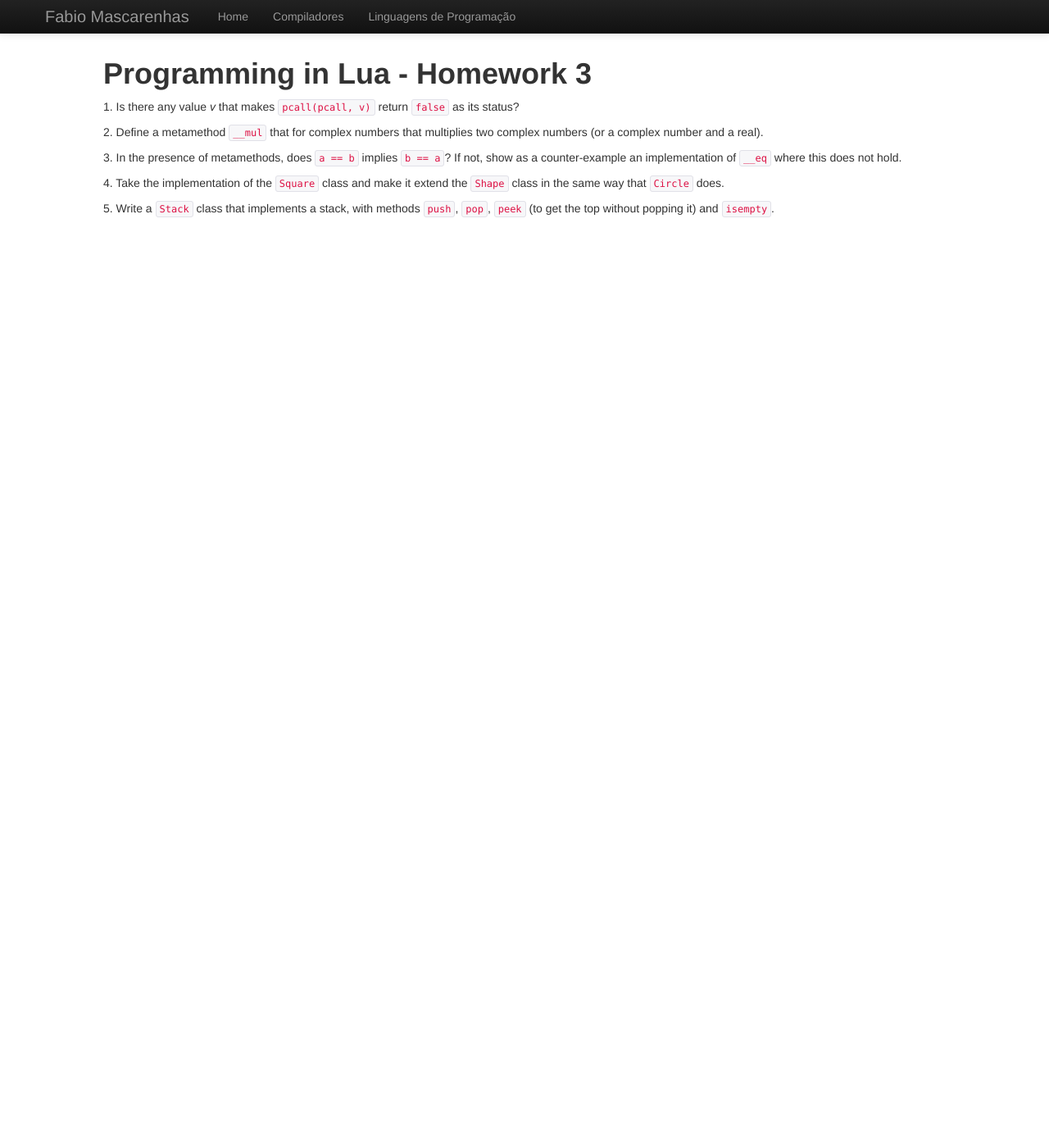
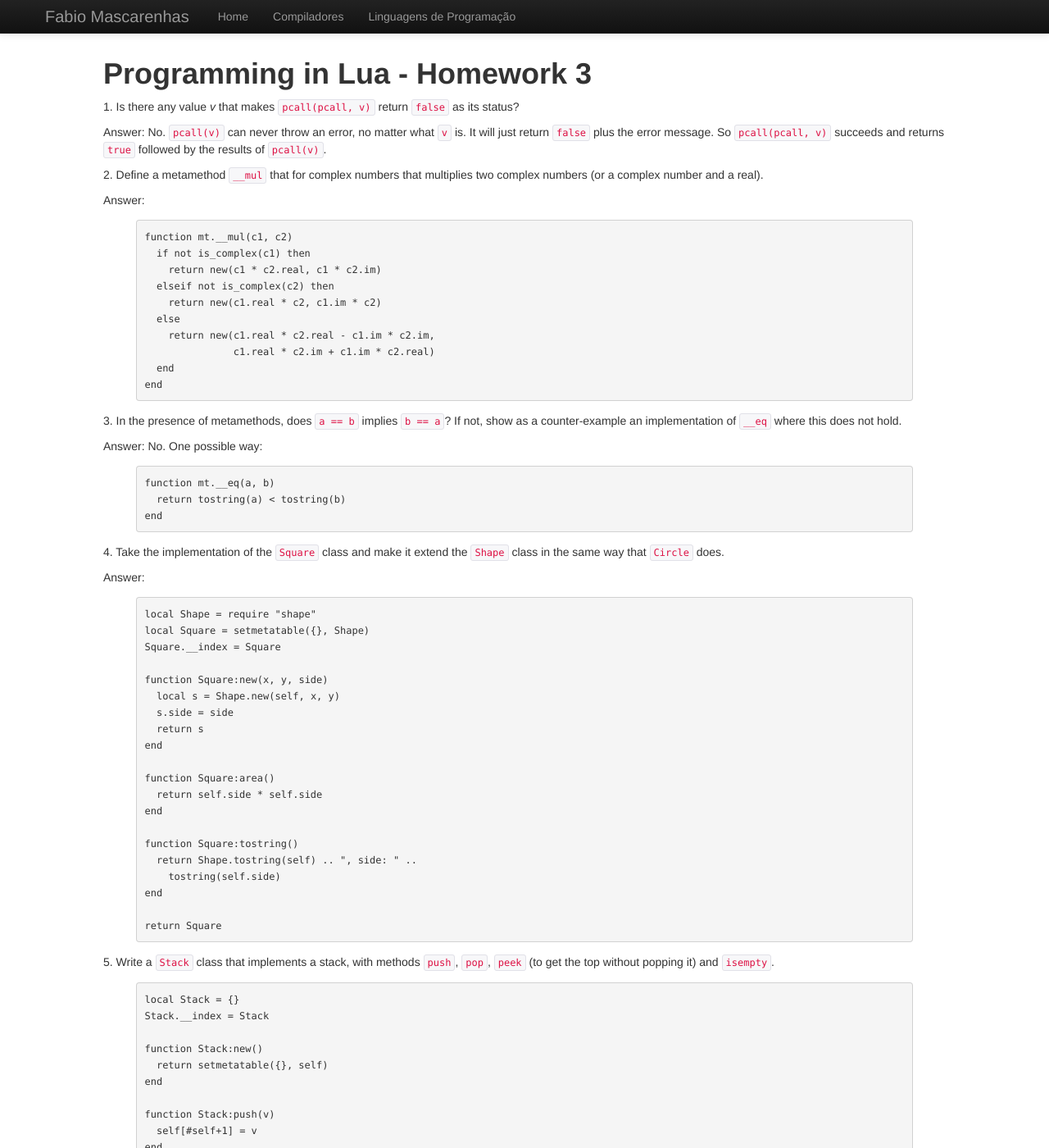
Before and after one commit to fabiomascarenhas/fabiomascarenhas.github.com, a Jekyll site: the page built from lua/homework3.md, in a window 1280 px wide and 1400 px high. Shown: the whole window at 82% size. Built offline with Jekyll 4.4.1, drawn with Linux system fonts in a browser that asks for light colours; some of the changed text lies outside the part shown.

Commit message:
lua class notes 8

```diff
--- a/lua/homework3.md
+++ b/lua/homework3.md
@@ -10,14 +10,95 @@ Programming in Lua - Homework 3
 1\. Is there any value *v* that makes `pcall(pcall, v)` return
 `false` as its status?
 
+Answer: No. `pcall(v)` can never throw an error, no matter what `v` is.
+It will just return `false` plus the error message. So `pcall(pcall, v)`
+succeeds and returns `true` followed by the results of `pcall(v)`.
+
 2\. Define a metamethod `__mul` that for complex numbers that multiplies
 two complex numbers (or a complex number and a real).
+
+Answer:
+
+{% highlight lua %}
+function mt.__mul(c1, c2)
+  if not is_complex(c1) then
+    return new(c1 * c2.real, c1 * c2.im)
+  elseif not is_complex(c2) then
+    return new(c1.real * c2, c1.im * c2)
+  else
+    return new(c1.real * c2.real - c1.im * c2.im,
+               c1.real * c2.im + c1.im * c2.real)
+  end
+end
+{% endhighlight %}
 
 3\. In the presence of metamethods, does `a == b` implies `b == a`? If not,
 show as a counter-example an implementation of `__eq` where this does not hold.
 
+Answer: No. One possible way:
+
+{% highlight lua %}
+function mt.__eq(a, b)
+  return tostring(a) < tostring(b)
+end
+{% endhighlight %}
+
 4\. Take the implementation of the `Square` class and make it extend the
 `Shape` class in the same way that `Circle` does.
 
+Answer:
+
+{% highlight lua %}
+local Shape = require "shape"
+local Square = setmetatable({}, Shape)
+Square.__index = Square
+
+function Square:new(x, y, side)
+  local s = Shape.new(self, x, y)
+  s.side = side
+  return s
+end
+
+function Square:area()
+  return self.side * self.side
+end
+
+function Square:tostring()
+  return Shape.tostring(self) .. ", side: " ..
+    tostring(self.side)
+end
+
+return Square
+{% endhighlight %}
+
 5\. Write a `Stack` class that implements a stack, with methods
 `push`, `pop`, `peek` (to get the top without popping it) and `isempty`.
+
+{% highlight lua %}
+local Stack = {}
+Stack.__index = Stack
+
+function Stack:new()
+  return setmetatable({}, self)
+end
+
+function Stack:push(v)
+  self[#self+1] = v
+end
+
+function Stack:pop()
+  local v = self[#self]
+  self[#self] = nil
+  return v
+end
+
+function Stack:peek()
+  return self[#self]
+end
+
+function Stack:isempty()
+  return #self == 0
+end
+
+return Stack
+{% endhighlight %}
```
Also changed, not shown: lua/homework2.md (+13 -13 lines), lua/homework4.md (added, +46 -0 lines), lua/homework4_ans.md (added, +55 -0 lines), lua/index.md (+5 -1 lines), 4 other files.
